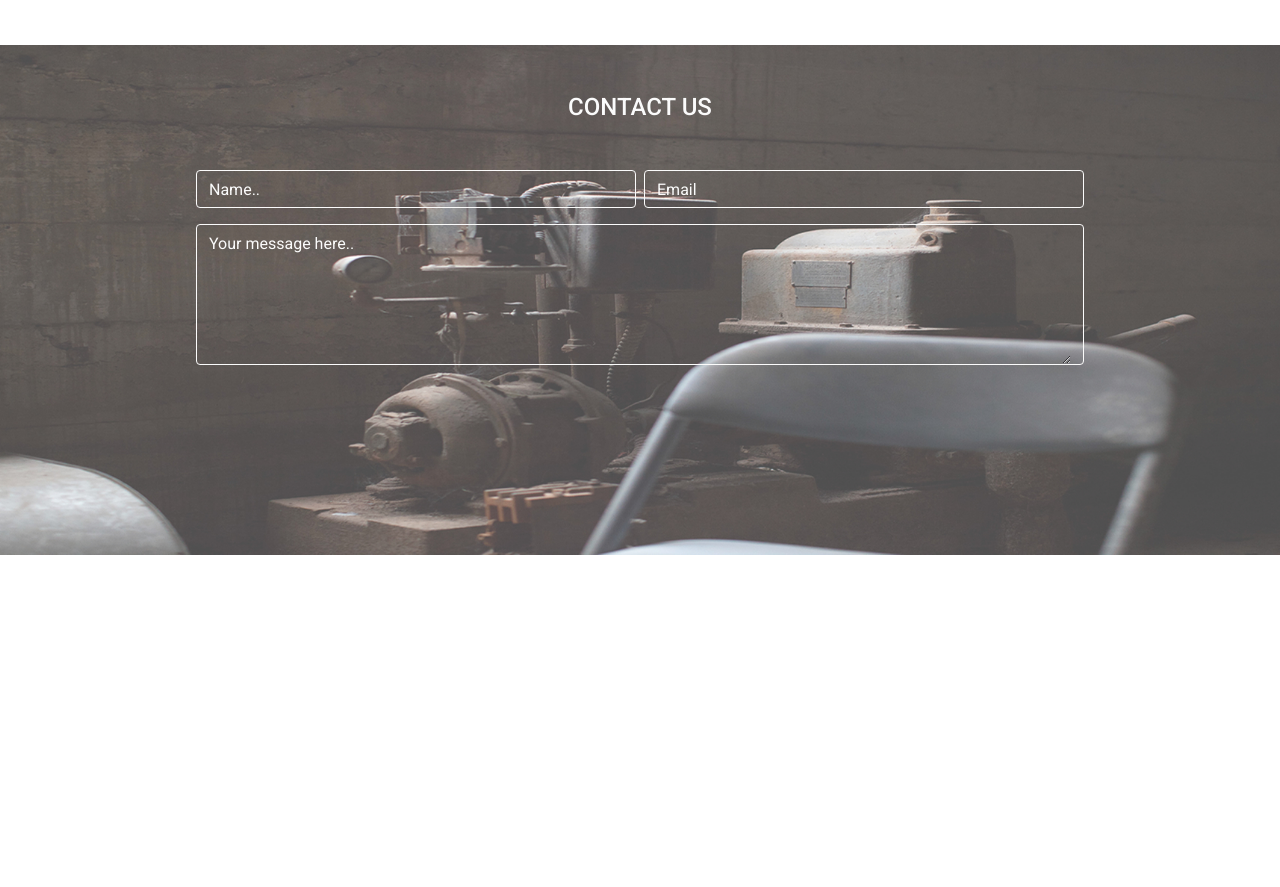
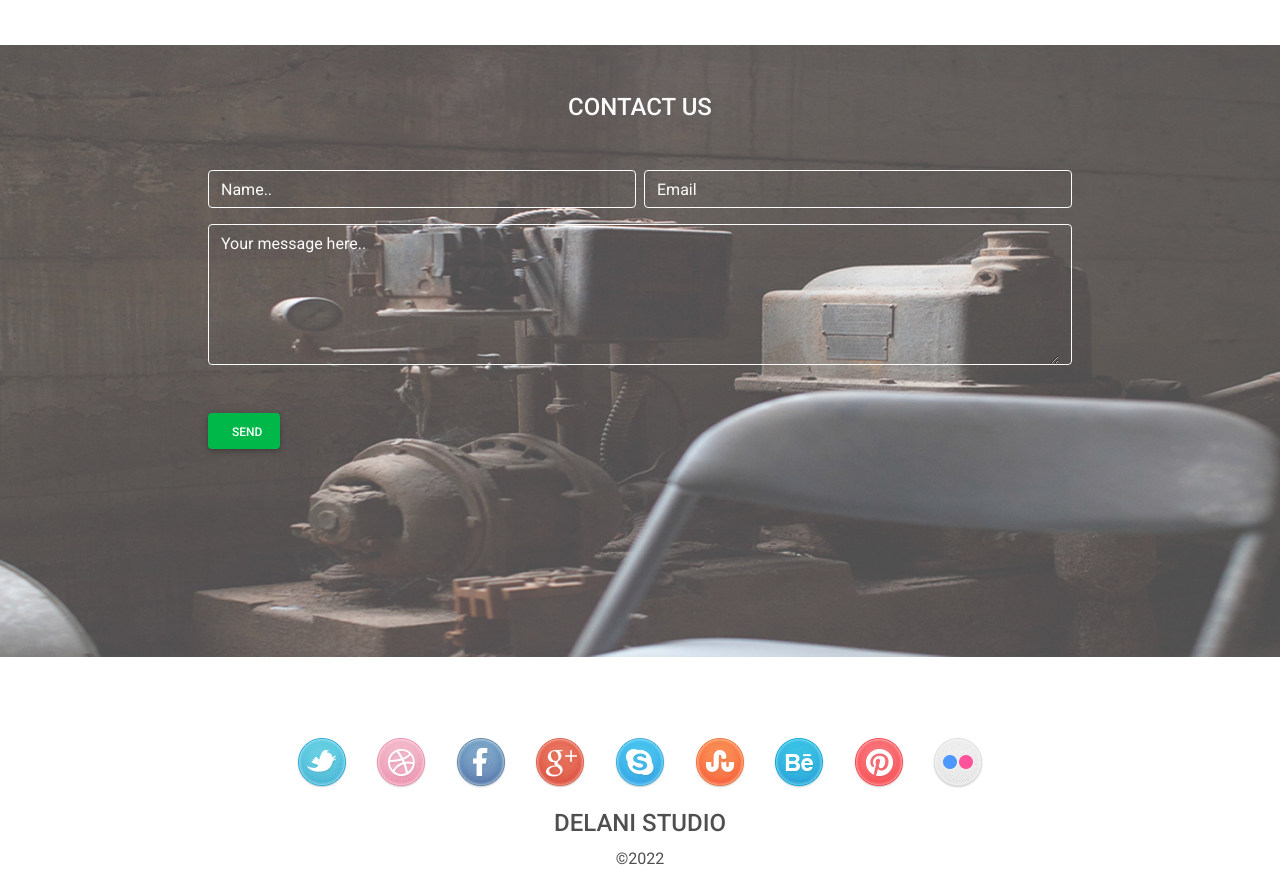
Before and after one commit to Willbeckh/delani-studio, a plain HTML site: page index.html in a window 1280 px wide. Shown: the part 2398-3285 px from the top of the page. Before the commit the page ends 3123 px from the top, so only its background shows below. Drawn offline with nearby package versions, Linux system fonts and the light colour scheme.

Commit message:
st;create footer and polish contact layout

```diff
--- a/index.html
+++ b/index.html
@@ -34,7 +34,7 @@
       }
       #contact .bg-image {
         background-image: url("./assets/backgrounds/c_image.jpg");
-        height: auto;
+        height: 90%;
       }
     </style>
   </head>
@@ -92,6 +92,7 @@
     <div id="services">
       <div class="bg-image">
         <div
+
           class="container d-flex align-items-center justify-content-center text-center h-100"
         >
           <div class="text-white p-5 m-5">
@@ -200,33 +201,60 @@
 
     <!-- contact start -->
     <section id="contact" class="text-light">
-      <div class="bg-image h-75 p-5">
-        <div class="row w-75 mx-auto">
+      <div class="bg-image">
+        <div class="row w-75 p-5 mx-auto">
           <h4 class="text-center mb-5">CONTACT US</h4>
           <!-- <div class="col"> -->
           <div
             class="form-outline form-white col border border-light me-2 rounded"
           >
-            <input type="text" id="username" class="form-control" />
+            <input type="text" id="username" class="form-control" required />
             <label class="form-label" for="username">Name..</label>
           </div>
           <div class="form-outline form-white col border border-light rounded">
-            <input type="text" id="email" class="form-control" />
+            <input type="text" id="email" class="form-control" required />
             <label class="form-label" for="email">Email</label>
           </div>
           <!-- </div> -->
-            <div class="col-lg-12 form-outline form-white col border border-light mt-3 rounded">
-            <textarea
-              class="form-control"
-              id="message"
-              rows="5">
-            </textarea>
+          <div
+            class="col-lg-12 form-outline form-white col border border-light mt-3 rounded"
+          >
+            <textarea class="form-control" id="message" rows="5"> </textarea>
             <label class="form-label" for="message">Your message here..</label>
           </div>
+          <button class="btn btn-success col-lg-1 mt-5" role="button">
+            SEND
+          </button>
         </div>
       </div>
     </section>
     <!-- contact end -->
+
+    <!-- footer section start -->
+    <section id="footer">
+      <div class="text-center row">
+        <div class="icons">
+          <img src="./assets/social_icons/twitter.png" class="col" alt="" />
+          <img src="./assets/social_icons/dribble.png" class="col" alt="" />
+          <img src="./assets/social_icons/facebook.png" class="col" alt="" />
+          <img src="./assets/social_icons/g_plus.png" class="col" alt="" />
+          <img src="./assets/social_icons/skype.png" class="col" alt="" />
+          <img
+            src="./assets/social_icons/stumble_upon.png"
+            class="col"
+            alt=""
+          />
+          <img src="./assets/social_icons/behance.png" class="col" alt="" />
+          <img src="./assets/social_icons/pinterest.png" class="col" alt="" />
+          <img src="./assets/social_icons/flickr.png" class="col" alt="" />
+        </div>
+      </div>
+      <div class="text-center mt-2">
+        <h4>DELANI STUDIO</h4>
+        <p>&copy;2022</p>
+      </div>
+    </section>
+    <!-- footer section end -->
 
     <!-- bootstrap js -->
     <script
```
